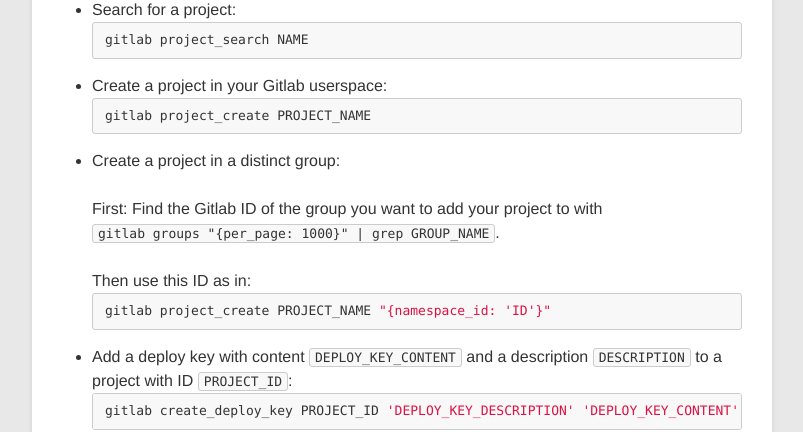
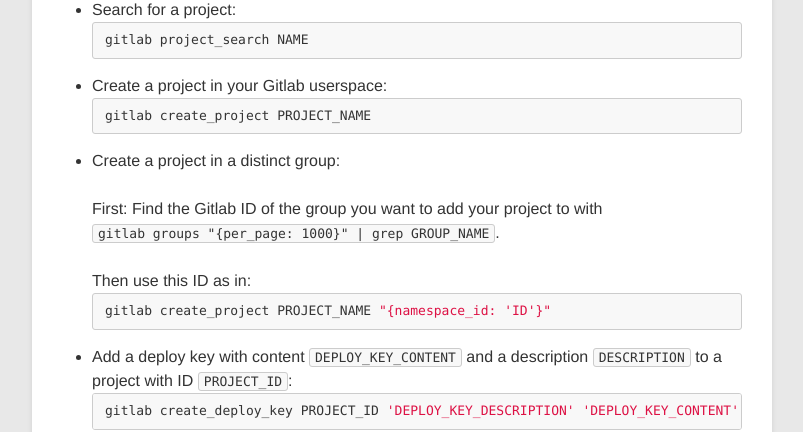
Before and after one commit to michaellihs/michaellihs.github.io, a Jekyll site: the page built from _posts/2015-07-14-gitlab-cli.markdown, in a window 1280 px wide and 900 px high, scrolled down 1098 px. Shown: the part 152-584 px from the top of the window, without its empty margins (238-1041 px from the left). Built offline with Jekyll 4.4.1, drawn with Linux system fonts in a browser that asks for light colours; comment, search, counter and statistics services are not loaded.

```diff
--- a/_posts/2015-07-14-gitlab-cli.markdown
+++ b/_posts/2015-07-14-gitlab-cli.markdown
@@ -65,7 +65,7 @@ gitlab project_search NAME
 
 <li>Create a project in your Gitlab userspace:
 {% highlight sh startinline=true %}
-gitlab project_create PROJECT_NAME
+gitlab create_project PROJECT_NAME
 {%endhighlight %}
 </li>
 
@@ -74,7 +74,7 @@ Create a project in a distinct group:
 <br><br>
 First: Find the Gitlab ID of the group you want to add your project to with <br>	<code>gitlab groups "{per_page: 1000}" | grep GROUP_NAME</code>.<br><br> Then use this ID as in:
 {% highlight sh startinline=true %}
-gitlab project_create PROJECT_NAME "{namespace_id: 'ID'}"
+gitlab create_project PROJECT_NAME "{namespace_id: 'ID'}"
 {%endhighlight %}
 </li>
 
```
